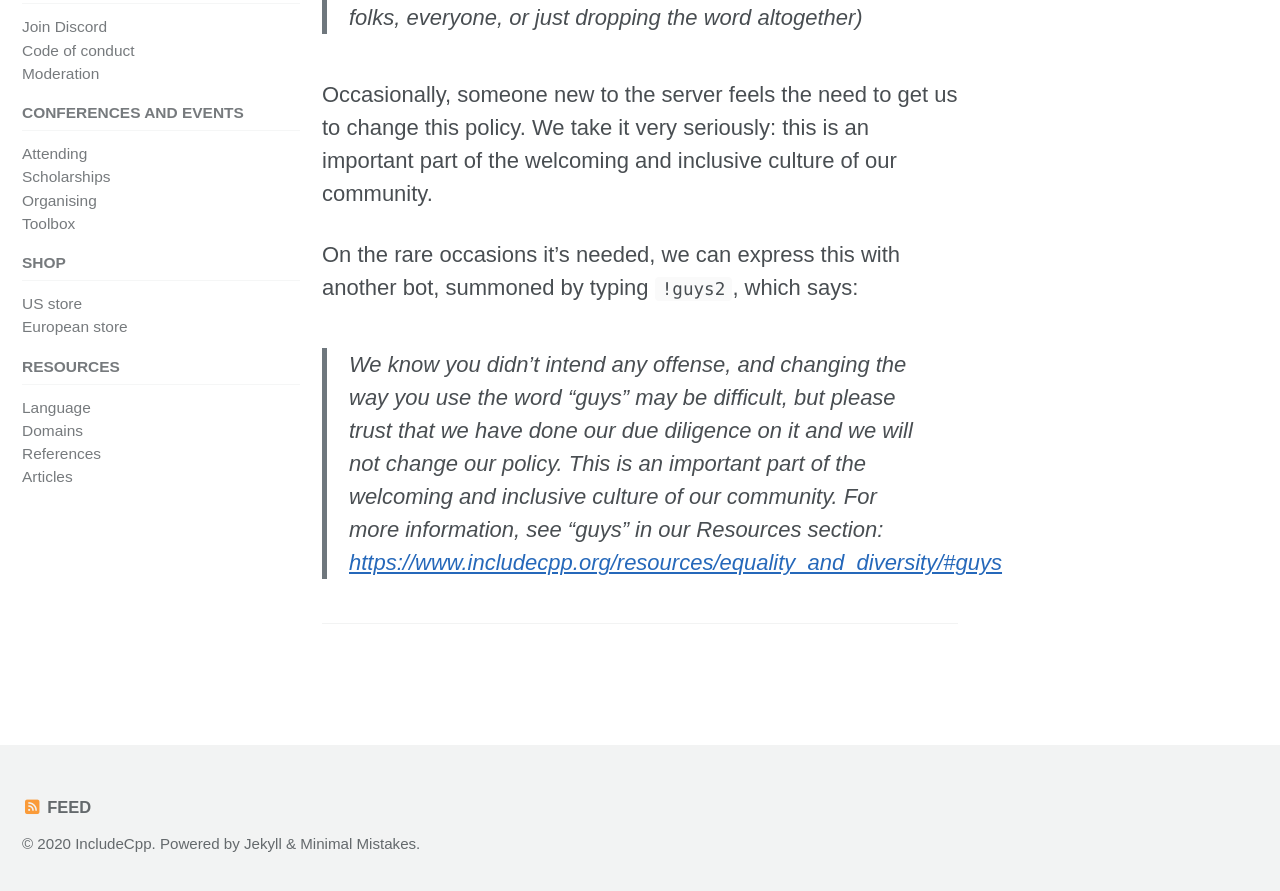
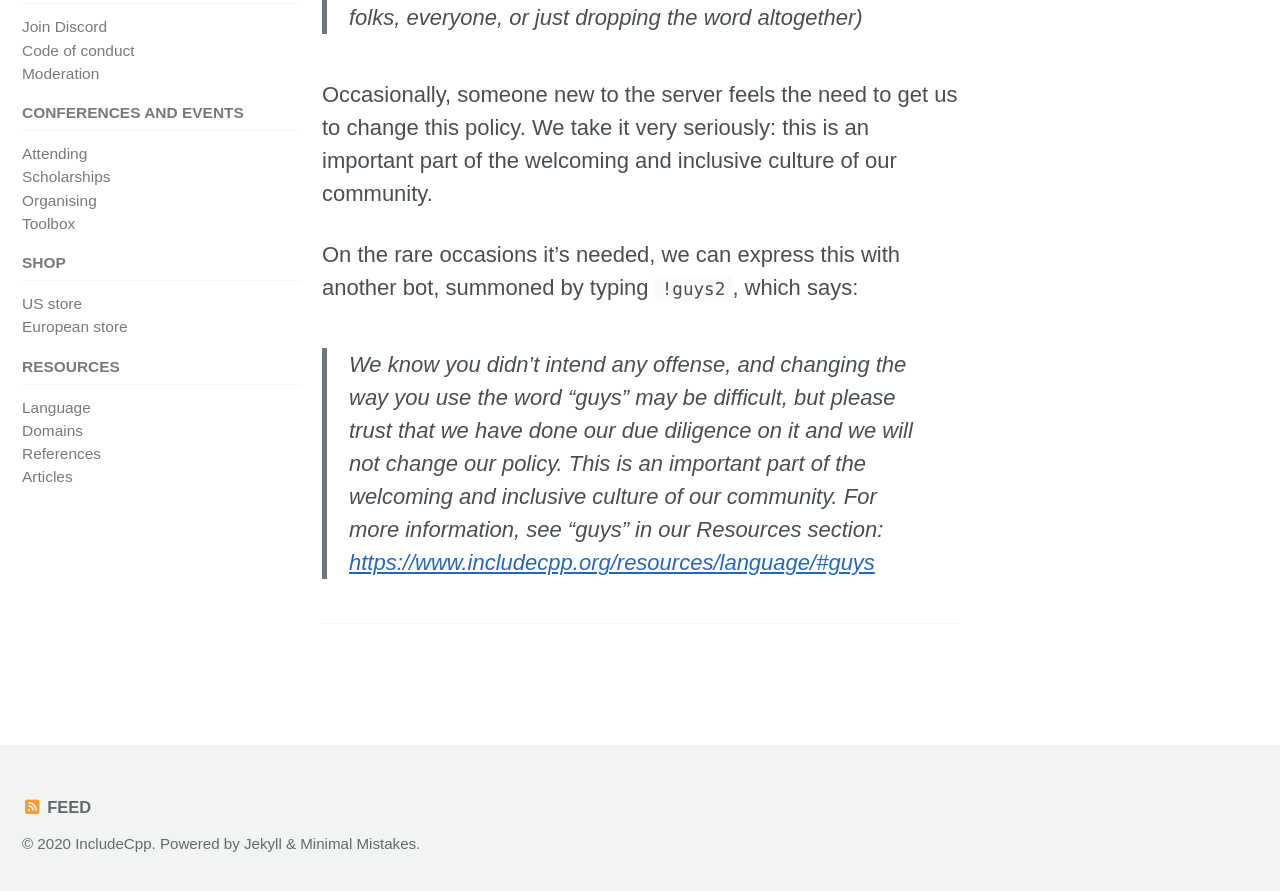
Before and after one commit to include-cpp/include-cpp.github.io, a Jekyll site: the page built from discord/index.md, in a window 1280 px wide and 900 px high, scrolled down 8266 px. Shown: the top 891 px of the window. Built offline with Jekyll 4.4.1, drawn with Linux system fonts in a browser that asks for light colours; cached includes are drawn as plain includes; nearby versions of some CDN libraries; part of the change alters nothing that is shown.

Commit message:
Update !guys2 description to point to new location

```diff
--- a/discord/index.md
+++ b/discord/index.md
@@ -124,6 +124,6 @@ Occasionally, someone new to the server feels the need to get us to change this
 
 On the rare occasions it's needed, we can express this with another bot, summoned by typing `!guys2`, which says:
 
-> We know you didn't intend any offense, and changing the way you use the word "guys" may be difficult, but please trust that we have done our due diligence on it and we will not change our policy. This is an important part of the welcoming and inclusive culture of our community. For more information, see "guys" in our Resources section: [https://www.includecpp.org/resources/equality_and_diversity/#guys](/resources/equality_and_diversity/#guys)
+> We know you didn't intend any offense, and changing the way you use the word "guys" may be difficult, but please trust that we have done our due diligence on it and we will not change our policy. This is an important part of the welcoming and inclusive culture of our community. For more information, see "guys" in our Resources section: [https://www.includecpp.org/resources/language/#guys](/resources/language/#guys)
 
 ---
```
